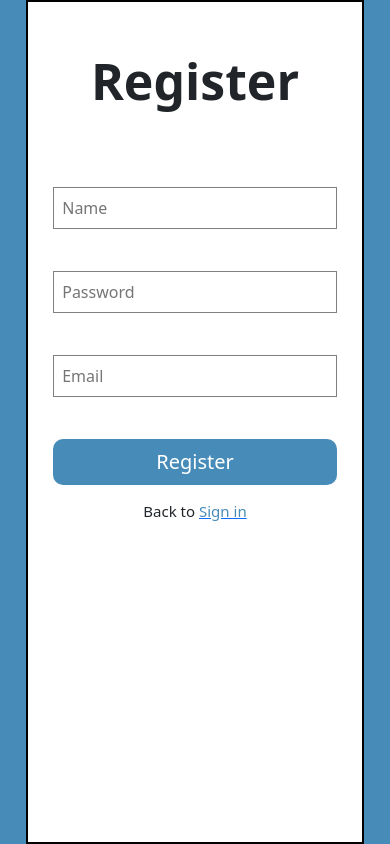
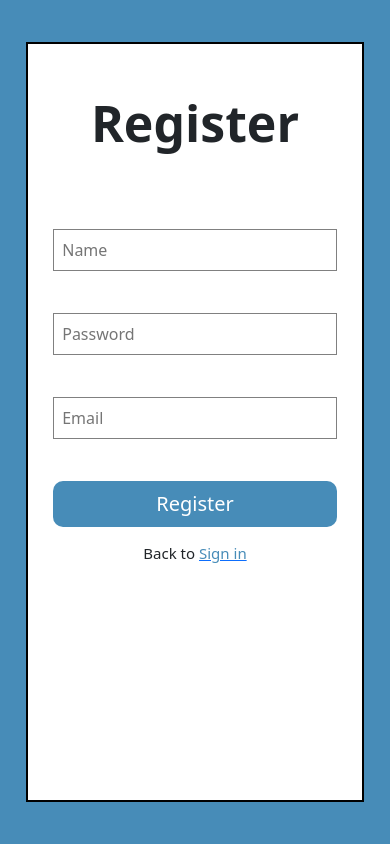
Before and after one commit to RalfiWardhana/client_nutech, a React (Create React App) app: page /register in a window 390 px wide. Built offline with nearby package versions, Linux system fonts and the light colour scheme.

Commit message:
fourth commit

```diff
--- a/src/styles/login.css
+++ b/src/styles/login.css
@@ -77,7 +77,7 @@
     }
     .square-register{
         width: 70vh;
-        height: 110vh;
+        height: 90vh;
         border: 2px solid black;
         display: flex;
         flex-direction: column;
@@ -112,7 +112,7 @@
     }
     .square-register{
         width: 40vh;
-        height: 100vh;
+        height: 90vh;
         border: 2px solid black;
         display: flex;
         flex-direction: column;
```
